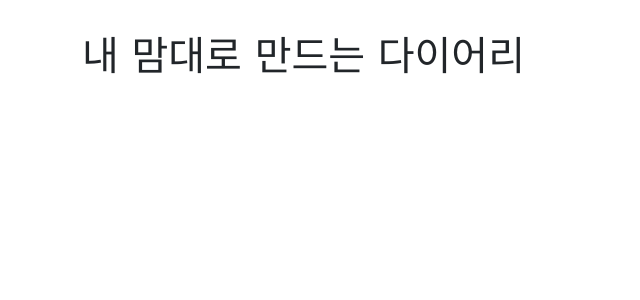
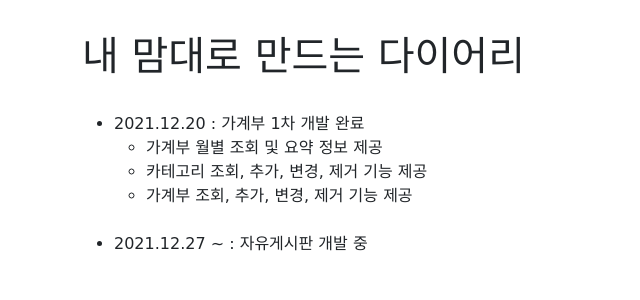
Before and after one commit to JihyunYou/z_diary, a Django app: page / in a window 1280 px wide. Shown: the part 56-356 px from the top of the page, without its empty margins (0-640 px from the left). Run offline with Django 4.2, Linux system fonts and the light colour scheme; some libraries are stand-ins or nearby versions; some web fonts are replaced.

Commit message:
메인 페이지 업데이트

```diff
--- a/common_app/templates/common_app/index.html
+++ b/common_app/templates/common_app/index.html
@@ -4,4 +4,17 @@
 
 <h1>내 맘대로 만드는 다이어리</h1>
 
+<br>
+
+<ul>
+    <li>2021.12.20 : 가계부 1차 개발 완료</li>
+    <ul>
+        <li>가계부 월별 조회 및 요약 정보 제공</li>
+        <li>카테고리 조회, 추가, 변경, 제거 기능 제공</li>
+        <li>가계부 조회, 추가, 변경, 제거 기능 제공</li>
+    </ul>
+    <br>
+    <li>2021.12.27 ~ : 자유게시판 개발 중</li>
+</ul>
+
 {% endblock %}
```
